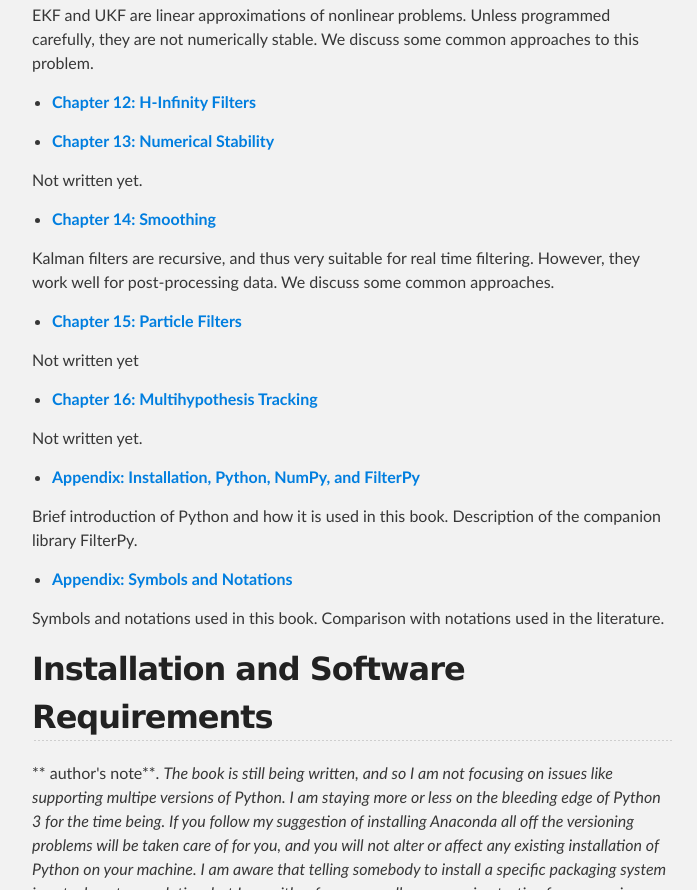
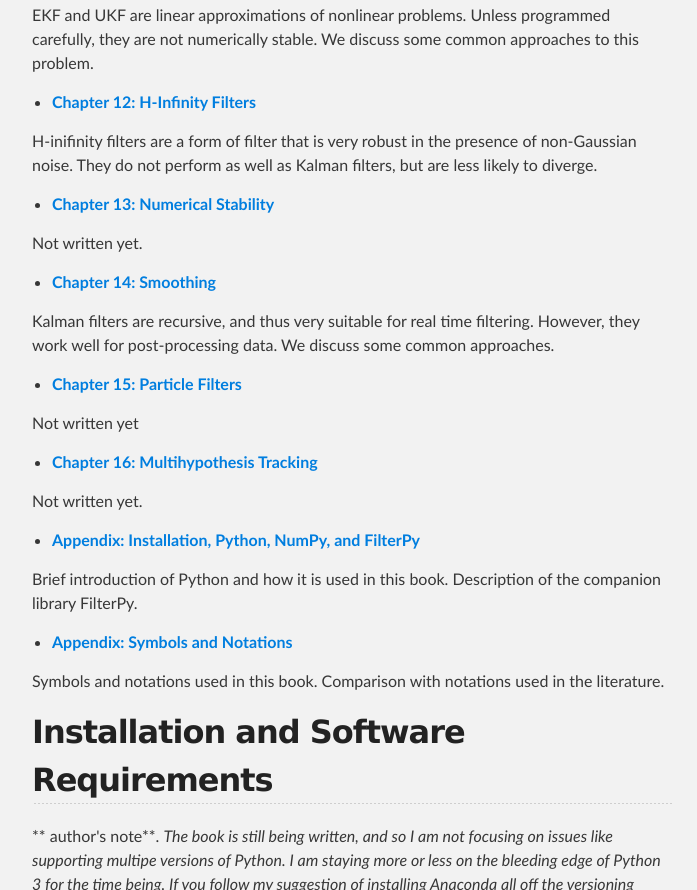
Before and after one commit to rlabbe/Kalman-and-Bayesian-Filters-in-Python, a plain HTML site: page index.html in a window 1280 px wide. Shown: the part 6076-6966 px from the top of the page, without its empty margins (288-985 px from the left). Drawn offline with Linux system fonts and the light colour scheme.

```diff
--- a/index.html
+++ b/index.html
@@ -177,8 +177,13 @@
 <p>EKF and UKF are linear approximations of nonlinear problems. Unless programmed carefully, they are not numerically stable. We discuss some common approaches to this problem.</p>
 
 <ul>
-<li><p><a href="http://nbviewer.ipython.org/urls/raw.github.com/rlabbe/Kalman-and-Bayesian-Filters-in-Python/master/12_HInfinity_Filters/HInfinity_Filters.ipynb"><strong>Chapter 12: H-Infinity Filters</strong></a></p></li>
-<li><p><a href="not%20implemented"><strong>Chapter 13: Numerical Stability</strong></a></p></li>
+<li><a href="http://nbviewer.ipython.org/urls/raw.github.com/rlabbe/Kalman-and-Bayesian-Filters-in-Python/master/12_HInfinity_Filters/HInfinity_Filters.ipynb"><strong>Chapter 12: H-Infinity Filters</strong></a></li>
+</ul>
+
+<p>H-inifinity filters are a form of filter that is very robust in the presence of non-Gaussian noise. They do not perform as well as Kalman filters, but are less likely to diverge.</p>
+
+<ul>
+<li><a href="not%20implemented"><strong>Chapter 13: Numerical Stability</strong></a></li>
 </ul>
 
 <p>Not written yet.</p>
```
Also changed, not shown: params.json (+1 -1 lines).
